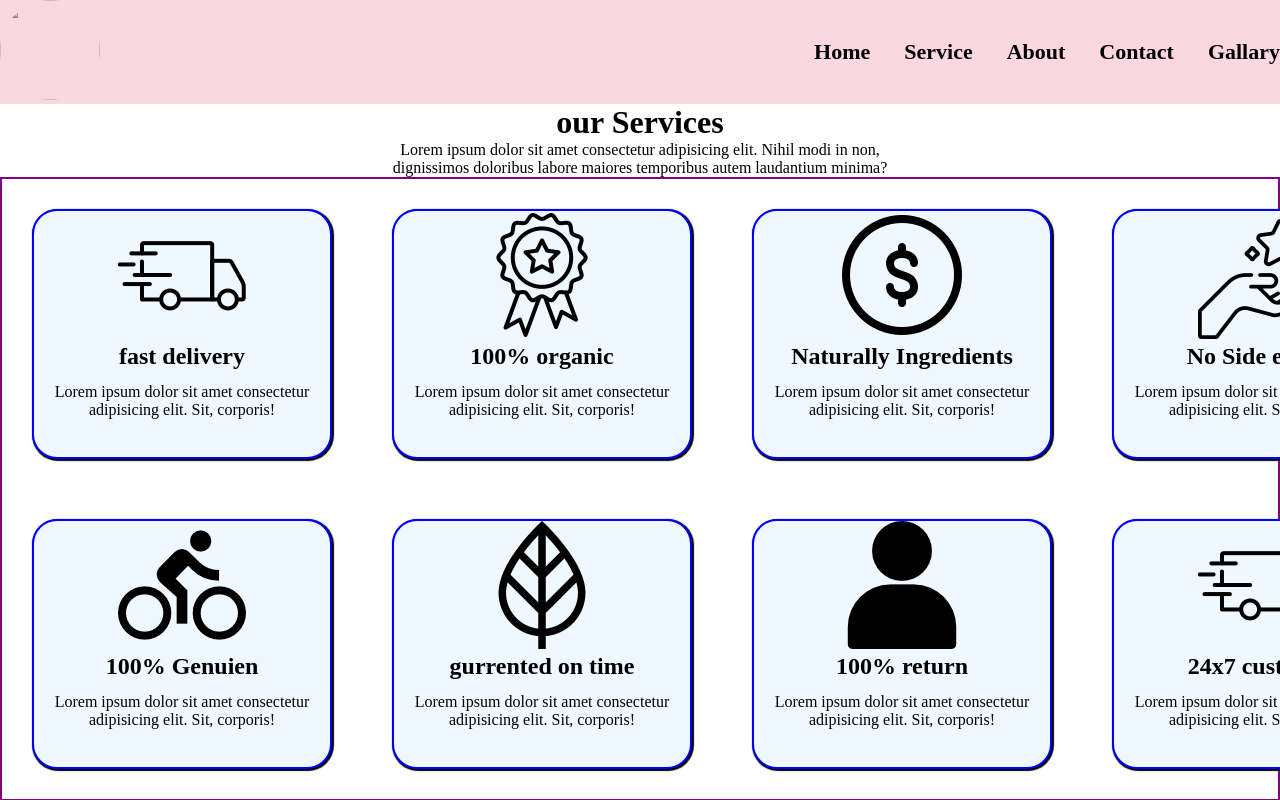
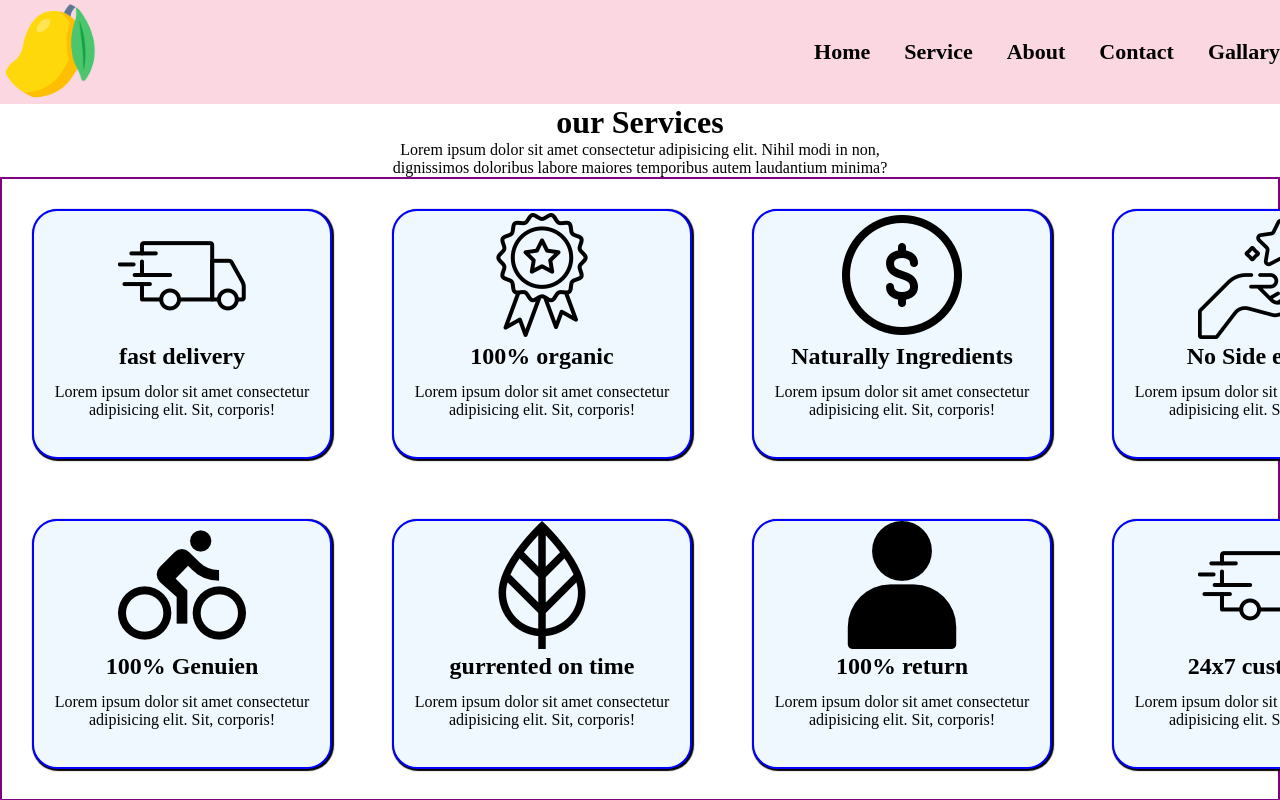
Before and after one commit to zinuk00/main-project, a plain HTML site: page index.html in a window 1280 px wide. Shown: the top 800 px of the page. Drawn offline with Linux system fonts and the light colour scheme.

Commit message:
add logo

```diff
--- a/index.html
+++ b/index.html
@@ -16,7 +16,7 @@
 <nav>
   <div class="container">
     <div class="logo">
-    <img src="/images/WhatsApp Image 2026-06-07 at 2.35.39 PM.jpeg">
+    <img src="./images/mango.png">
 
     </div>
 
```
